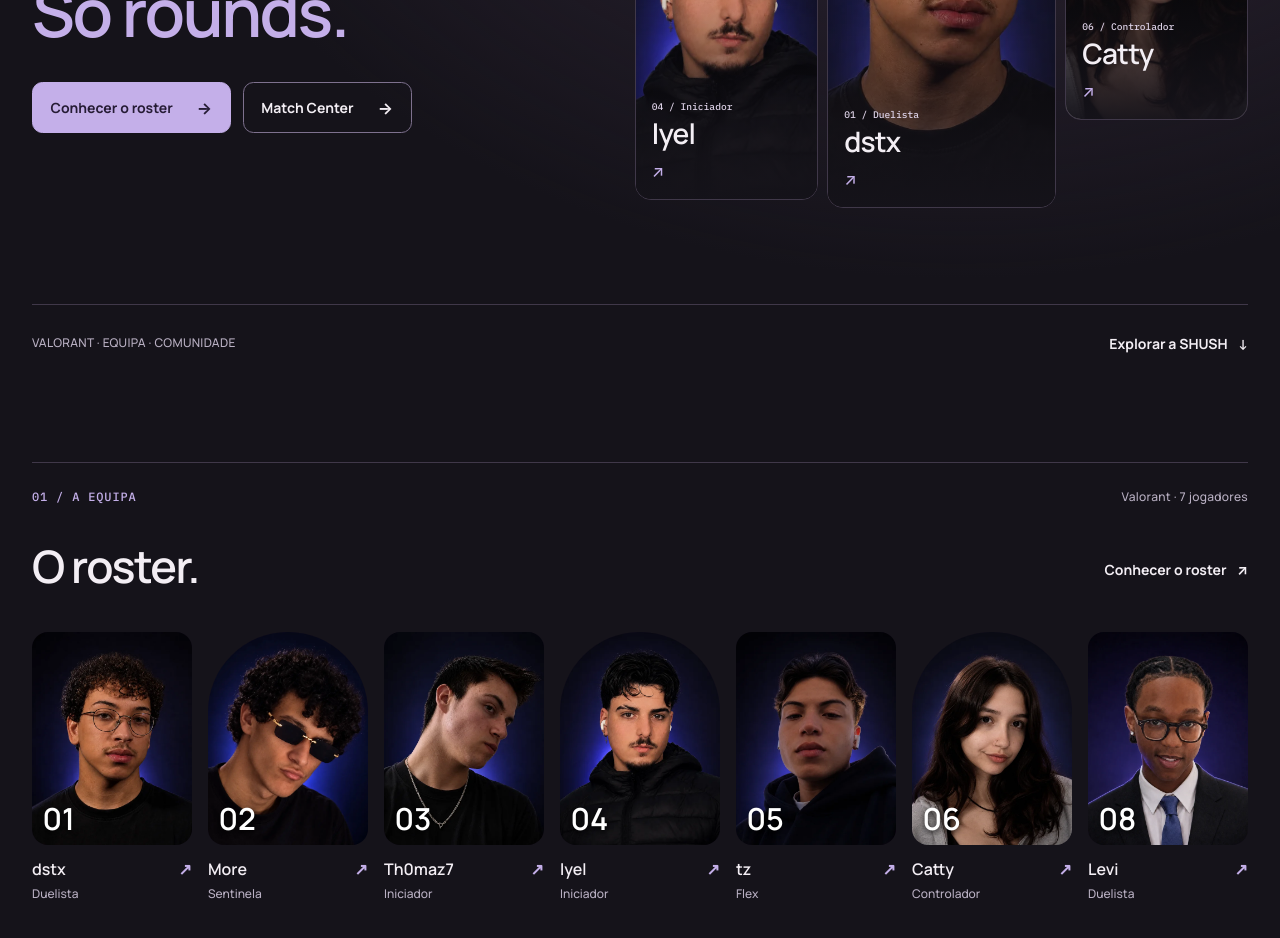
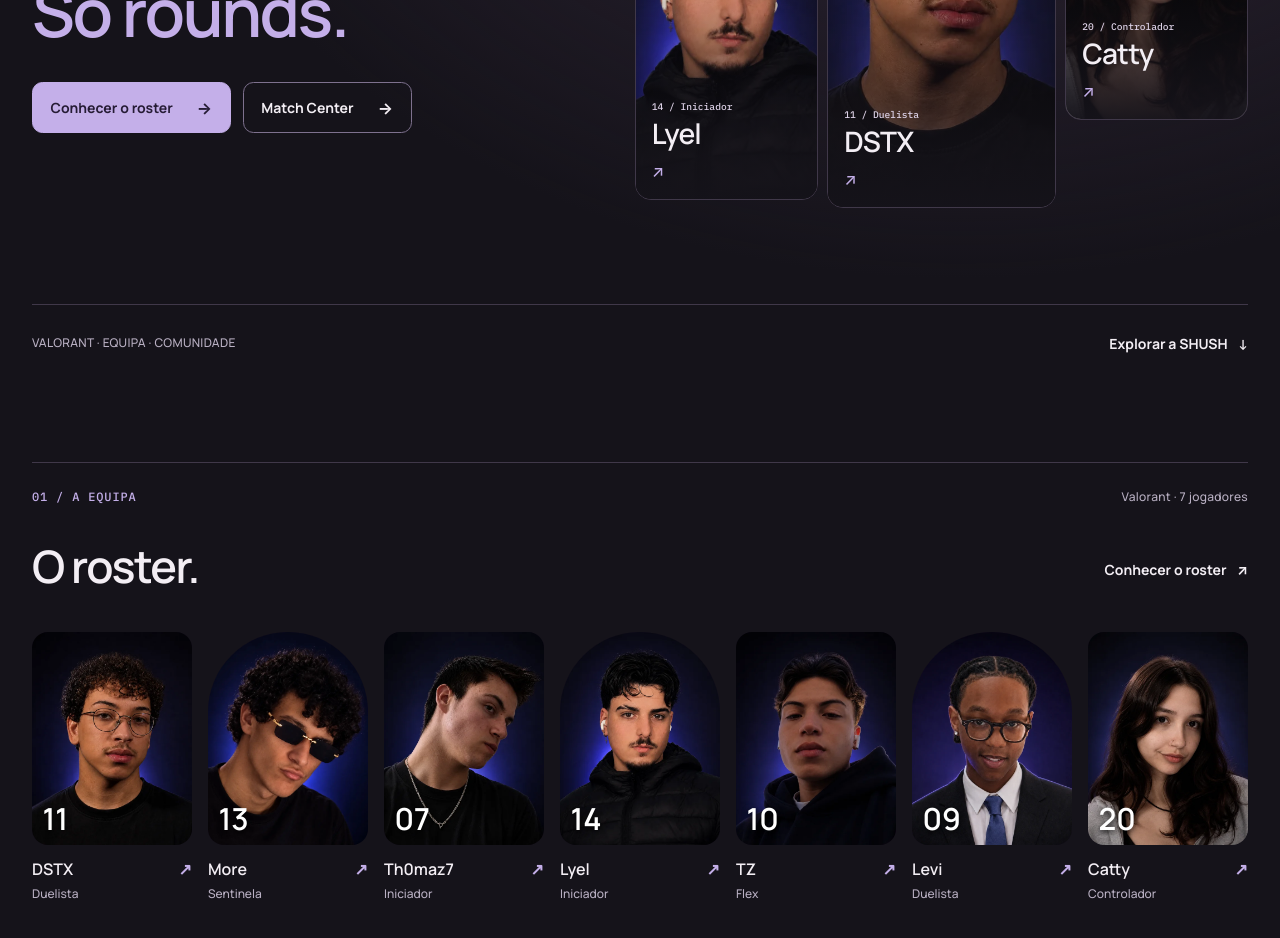
Before and after one commit to dstx11/Shush, a React (Vite) app: page / in a window 1280 px wide. Shown: the part 440-1378 px from the top of the page. Built offline with nearby package versions, Linux system fonts and the light colour scheme.

Commit message:
fix(data): separate roster indices from official jersey numbers and balance Home rotation

```diff
--- a/scripts/test-competitive-profiles.mjs
+++ b/scripts/test-competitive-profiles.mjs
@@ -12,13 +12,13 @@ const output = await mkdtemp(join(tmpdir(), 'shush-profiles-'));
 try {
   execFileSync(process.execPath, [
     join(root, 'node_modules/typescript/bin/tsc'), '--ignoreConfig',
-    'src/lib/validate-profiles.ts', 'src/data/competitive-profiles.ts', 'src/data/players.ts', 'src/data/verified-matches.ts',
+    'src/lib/validate-profiles.ts', 'src/data/competitive-profiles.ts', 'src/data/players.ts', 'src/data/verified-matches.ts', 'src/lib/home-selection.ts', 'src/lib/match-explorer.ts',
     '--module', 'commonjs', '--moduleResolution', 'bundler', '--target', 'ES2020',
     '--lib', 'ES2020,DOM', '--skipLibCheck', '--outDir', output, '--rootDir', 'src',
   ], { cwd: root, stdio: 'inherit' });
   const require = createRequire(import.meta.url);
   const { competitiveProfiles, getCompetitiveProfile } = require(join(output, 'data/competitive-profiles.js'));
-  const { players } = require(join(output, 'data/players.js'));
+  const { players, rosterIndex, playerDropUrl } = require(join(output, 'data/players.js'));
   const { validateCompetitiveProfiles } = require(join(output, 'lib/validate-profiles.js'));
 
   assert.doesNotThrow(() => validateCompetitiveProfiles(competitiveProfiles, players));
@@ -41,6 +41,29 @@ try {
     assert.equal(profile.playlist, 'competitive');
   }
 
+  const official = [['dstx', '11', 'M'], ['more', '13', 'M'], ['th0maz7', '07', 'M'], ['lyel', '14', 'XXL'], ['tz', '10', 'M'], ['levi', '09', 'M'], ['catty', '20', 'M']];
+  assert.deepEqual(players.map(p => [p.id, p.number, p.size]), official);
+  for (const [index, player] of players.entries()) {
+    assert.equal(rosterIndex(player.id), String(index + 1).padStart(2, '0'));
+    const url = new URL(playerDropUrl(player), 'https://shush.pt');
+    assert.equal(url.searchParams.get('number'), player.number);
+    assert.equal(url.searchParams.get('size'), player.size);
+    assert.equal(url.searchParams.get('nick'), player.displayName);
+  }
+  const { selectHomePlayers } = require(join(output, 'lib/home-selection.js'));
+  for (let start = 0; start < 7; start++) {
+    let cursor = start; let previous = []; const seen = new Map(); const centres = new Set();
+    for (let visit = 0; visit < 70; visit++) {
+      const selected = selectHomePlayers(cursor);
+      assert.equal(new Set(selected.ids).size, 3);
+      assert.notDeepEqual([...previous].sort(), [...selected.ids].sort());
+      selected.ids.forEach(id => seen.set(id, (seen.get(id) ?? 0) + 1));
+      centres.add(selected.ids[1]); cursor = selected.next; previous = selected.ids;
+      const appearances = players.map(p => seen.get(p.id) ?? 0);
+      assert.ok(Math.max(...appearances) - Math.min(...appearances) <= 1);
+    }
+    assert.equal(centres.size, 7);
+  }
   const valid = getCompetitiveProfile('catty');
   const invalid = [
     { ...valid, playerId: 'unknown' },
@@ -82,6 +105,16 @@ try {
     ['2026-05-10', 'Ascent', 'RABOOZ', 13, 4],
     ['2026-04-26', 'Breeze', 'Nox Lykos', 6, 13],
   ]);
+  const { filterMatches, mapPerformance } = require(join(output, 'lib/match-explorer.js'));
+  assert.equal(filterMatches(verifiedMatches, 'win', 'all').length, 2);
+  assert.equal(filterMatches(verifiedMatches, 'loss', 'all').length, 3);
+  assert.equal(filterMatches(verifiedMatches, 'loss', 'Ascent').length, 0);
+  assert.deepEqual(mapPerformance(verifiedMatches), [
+    { map: 'Haven', played: 1, wins: 0, losses: 1, rate: 0 },
+    { map: 'Lotus', played: 1, wins: 0, losses: 1, rate: 0 },
+    { map: 'Ascent', played: 2, wins: 2, losses: 0, rate: 100 },
+    { map: 'Breeze', played: 1, wins: 0, losses: 1, rate: 0 },
+  ]);
   console.log('Competitive profiles passed: seven mappings, Unicode, spaces, fragments, host, playlist and season integrity.');
 } finally {
   await rm(output, { recursive: true, force: true });
--- a/src/data/players.ts
+++ b/src/data/players.ts
@@ -3,6 +3,8 @@ export type Player = {
   displayName: string;
   initials: string;
   number: string;
+  size: 'M' | 'XXL';
+  portraitPosition: string;
   roles: string[];
   status?: string;
   avatar?: string;
@@ -19,9 +21,11 @@ export type Player = {
 export const players: Player[] = [
   {
     id: 'dstx',
-    displayName: 'dstx',
+    displayName: 'DSTX',
     initials: 'DX',
-    number: '01',
+    number: '11',
+    size: 'M',
+    portraitPosition: '50% 25%',
     roles: ['Duelista', 'Controlador'],
     quote: 'Entrada direta, controlo quando o round pede.',
     focus: 'Pressão',
@@ -32,7 +36,9 @@ export const players: Player[] = [
     displayName: 'More',
     initials: 'MR',
     avatar: '/assets/avatars/more.webp',
-    number: '02',
+    number: '13',
+    size: 'M',
+    portraitPosition: '50% 25%',
     roles: ['Sentinela', 'Iniciador'],
     isCreator: true,
     creatorType: 'twitch',
@@ -44,7 +50,9 @@ export const players: Player[] = [
     id: 'th0maz7',
     displayName: 'Th0maz7',
     initials: 'T7',
-    number: '03',
+    number: '07',
+    size: 'M',
+    portraitPosition: '50% 25%',
     roles: ['Iniciador', 'Controlador'],
     isCreator: true,
     creatorType: 'youtube',
@@ -55,9 +63,11 @@ export const players: Player[] = [
   },
   {
     id: 'lyel',
-    displayName: 'lyel',
+    displayName: 'Lyel',
     initials: 'LY',
-    number: '04',
+    number: '14',
+    size: 'XXL',
+    portraitPosition: '50% 25%',
     roles: ['Iniciador', 'Flex'],
     quote: 'Energia solta, decisão no momento certo.',
     focus: 'Ritmo',
@@ -65,34 +75,44 @@ export const players: Player[] = [
   },
   {
     id: 'tz',
-    displayName: 'tz',
+    displayName: 'TZ',
     initials: 'TZ',
-    number: '05',
+    number: '10',
+    size: 'M',
+    portraitPosition: '50% 25%',
     roles: ['Flex'],
     quote: 'Adapta o round sem chamar atenção.',
     focus: 'Flex',
     avatar: '/assets/avatars/tz.webp',
   },
   {
+    id: 'levi',
+    displayName: 'Levi',
+    initials: 'LV',
+    number: '09',
+    size: 'M',
+    portraitPosition: '50% 25%',
+    roles: ['Duelista'],
+    quote: 'Pressão simples, round sem ruído extra.',
+    focus: 'Abertura',
+    avatar: '/assets/avatars/levi.webp',
+  },
+  {
     id: 'catty',
     displayName: 'Catty',
     initials: 'CT',
-    number: '06',
+    number: '20',
+    size: 'M',
+    portraitPosition: '50% 25%',
     roles: ['Controlador'],
     quote: 'Fumo limpo, timing certo, equipa organizada.',
     focus: 'Utilidade',
     avatar: '/assets/avatars/catarina.webp',
   },
-  {
-    id: 'levi',
-    displayName: 'Levi',
-    initials: 'LV',
-    number: '08',
-    roles: ['Duelista'],
-    quote: 'Pressão simples, round sem ruído extra.',
-    focus: 'Abertura',
-    avatar: '/assets/avatars/levi.webp',
-  },
+
 ];
 
 export const creators = players.filter((player) => player.isCreator && player.creatorUrl);
+
+export const rosterIndex = (id: string) => String(players.findIndex(player => player.id === id) + 1).padStart(2, '0');
+export const playerDropUrl = (player: Player) => `/products/jersey?${new URLSearchParams({ drop: '1', nick: player.displayName, number: player.number, size: player.size })}`;
--- /dev/null
+++ b/src/lib/home-selection.ts
@@ -0,0 +1,22 @@
+import { players } from '../data/players';
+
+export const homeRotationKey = 'shush:home:rotation:v1';
+/** Three successive positions on a seven-member ring. Every seven visits give
+ * each member three appearances and exactly one central position. */
+export function selectHomePlayers(cursor: number) {
+  const start = ((Math.trunc(cursor) % players.length) + players.length) % players.length;
+  return { ids: [0, 1, 2].map(offset => players[(start + offset) % players.length].id), next: (start + 3) % players.length };
+}
+let visit: ReturnType<typeof selectHomePlayers> | undefined;
+export function getHomePlayers() {
+  if (!visit) {
+    let cursor = Math.floor(Math.random() * players.length);
+    try {
+      const stored = localStorage.getItem(homeRotationKey);
+      if (stored !== null && /^[0-6]$/.test(stored)) cursor = Number(stored);
+    } catch { /* No storage: keep this visit stable in module memory. */ }
+    visit = selectHomePlayers(cursor);
+    try { localStorage.setItem(homeRotationKey, String(visit.next)); } catch { /* Optional persistence. */ }
+  }
+  return visit.ids.map(id => players.find(player => player.id === id)!);
+}
--- /dev/null
+++ b/src/lib/match-explorer.ts
@@ -0,0 +1,13 @@
+import type { VerifiedMatch } from '../data/verified-matches';
+export type Outcome = 'all' | 'win' | 'loss';
+export const matchWon = (match: VerifiedMatch) => match.shushScore > match.opponentScore;
+export function filterMatches(matches: VerifiedMatch[], outcome: Outcome, map: string) {
+  return matches.filter(match => (outcome === 'all' || matchWon(match) === (outcome === 'win')) && (map === 'all' || match.map === map));
+}
+export function mapPerformance(matches: VerifiedMatch[]) {
+  return [...new Set(matches.map(match => match.map))].map(map => {
+    const played = matches.filter(match => match.map === map);
+    const wins = played.filter(matchWon).length;
+    return { map, played: played.length, wins, losses: played.length - wins, rate: Math.round(wins / played.length * 100) };
+  });
+}
```
